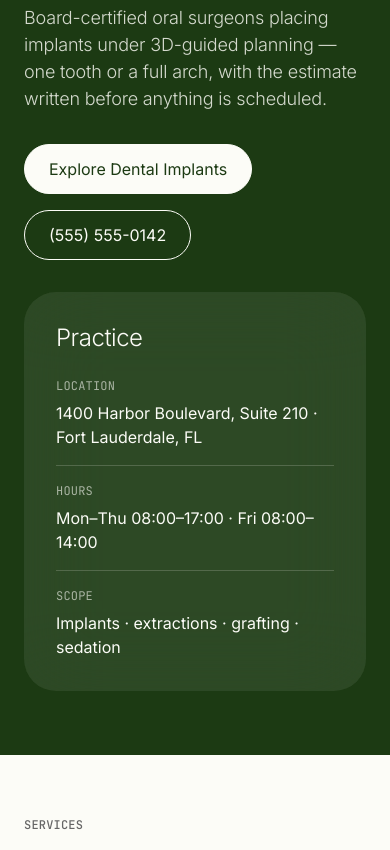
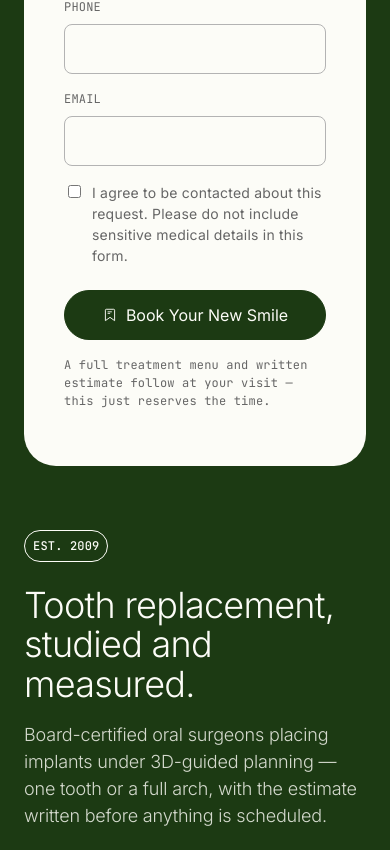
Before and after one commit to Brandonmorena/Dental-implant, a plain HTML site: page index.html in a window 390 px wide. Shown: the part 387-1237 px from the top of the page. Drawn offline with Linux system fonts and the light colour scheme.

Commit message:
Add bookmark-icon CTA, move homepage form up front, slow the popup to 3s
Three changes:

- New i-bookmark icon (matching the reference bookmark/save glyph) added
  to both pages' icon sprites, and applied to every primary booking CTA
  -- the promo modal's 'Book Your New Smile' and the on-page consultation
  form's submit button -- so the same action reads and looks the same
  everywhere on the site.

- The homepage hero now leads with an actual booking form (name, phone,
  email, consent, submit) in place of the old practice-info panel, whose
  content already lives in the footer. At desktop widths the grid already
  put text and form in the same viewport; on narrow screens the layout
  stacks to one column, which would have pushed the form below the fold,
  so a mobile-only 'order' reorders it back above the headline -- verified
  in a real browser rather than assumed from the desktop screenshot.

- The free-consultation popup now opens 3 seconds after the page settles,
  up from 1.4s.

Co-Authored-By: Claude Opus 5 <noreply@anthropic.com>
Claude-Session: https://claude.ai/code/session_01D59uv7oiSTdmhUSfAjcNeC

```diff
--- a/assets/css/styles.css
+++ b/assets/css/styles.css
@@ -196,6 +196,15 @@ img, svg { max-width: 100%; }
 .split--even { grid-template-columns: 1fr 1fr; }
 .split--center { align-items: center; }
 @media (max-width: 880px) { .split, .split--even { grid-template-columns: 1fr; } }
+
+/* On the homepage hero, the booking form is meant to be the first thing a
+   visitor sees. The grid keeps it visually second (right of the headline)
+   at desktop widths, where both sit in the same viewport anyway — but once
+   the layout stacks to one column, that DOM order would push the form below
+   the fold. Reorder it back to the top only at that breakpoint. */
+@media (max-width: 880px) {
+  .hero--form-first .form-card { order: -1; margin-bottom: var(--spacing-32); }
+}
 
 .stack-16 > * + * { margin-top: var(--spacing-16); }
 .mt-24 { margin-top: var(--spacing-24); }
--- a/assets/js/main.js
+++ b/assets/js/main.js
@@ -137,8 +137,8 @@
   }
 
   /* ---------- Promo modal ----------
-     Free-consultation popup, shown once per session a beat after the page
-     settles. Reuses the sessionStorage-dismiss pattern already used for the
+     Free-consultation popup, shown once per session 3 seconds after the page
+     loads. Reuses the sessionStorage-dismiss pattern already used for the
      CTA dock, so a visitor who closes it does not see it again this visit. */
   var promoModal = document.querySelector('[data-promo-modal]');
 
@@ -211,7 +211,7 @@
     }
 
     if (!promoAlreadyShown) {
-      window.setTimeout(openPromoModal, 1400);
+      window.setTimeout(openPromoModal, 3000);
     }
   }
 
--- a/index.html
+++ b/index.html
@@ -18,6 +18,7 @@
 <svg width="0" height="0" aria-hidden="true" focusable="false" style="position:absolute">
   <symbol id="i-check" viewBox="0 0 20 20"><path d="M4 10.5l4 4 8-9" fill="none" stroke="currentColor" stroke-width="1.5" stroke-linecap="round" stroke-linejoin="round"/></symbol>
   <symbol id="i-leaf" viewBox="0 0 24 24"><path d="M4 20c0-8 5-14 16-15 0 10-5 15-12 15H4z" fill="none" stroke="currentColor" stroke-width="1.3" stroke-linejoin="round"/><path d="M6.5 17.5C10 14 13 12 17 10.5" fill="none" stroke="currentColor" stroke-width="1.3" stroke-linecap="round"/></symbol>
+  <symbol id="i-bookmark" viewBox="0 0 24 24"><path d="M6.5 3.4h11a1.4 1.4 0 011.4 1.4v15.7l-6.9-5-6.9 5V4.8a1.4 1.4 0 011.4-1.4z" fill="none" stroke="currentColor" stroke-width="1.4" stroke-linejoin="round"/><path d="M9 7.2h5.2M9 9.6h2.6" stroke="currentColor" stroke-width="1.3" stroke-linecap="round"/></symbol>
 </svg>
 
 <div class="promo-banner">
@@ -56,7 +57,7 @@
 
 <main id="main">
   <section class="hero">
-    <div class="container split split--center">
+    <div class="container split split--center hero--form-first">
       <div>
         <span class="code-pill">EST. 2009</span>
         <h1 class="mt-24">Tooth replacement, studied and measured.</h1>
@@ -69,13 +70,34 @@
           <a class="btn btn--ghost" href="tel:+15555550142">(555) 555-0142</a>
         </div>
       </div>
-      <div class="spec-panel">
-        <h2>Practice</h2>
-        <dl>
-          <div><dt>Location</dt><dd>1400 Harbor Boulevard, Suite 210 · Fort Lauderdale, FL</dd></div>
-          <div><dt>Hours</dt><dd>Mon–Thu 08:00–17:00 · Fri 08:00–14:00</dd></div>
-          <div><dt>Scope</dt><dd>Implants · extractions · grafting · sedation</dd></div>
-        </dl>
+      <div class="form-card">
+        <h3>Book a free consultation</h3>
+        <form data-consult-form>
+          <div class="field">
+            <label for="home-name">Full name</label>
+            <input id="home-name" name="name" type="text" autocomplete="name" required>
+          </div>
+          <div class="grid grid--2" style="gap:0 var(--spacing-16)">
+            <div class="field">
+              <label for="home-phone">Phone</label>
+              <input id="home-phone" name="phone" type="tel" autocomplete="tel" required>
+            </div>
+            <div class="field">
+              <label for="home-email">Email</label>
+              <input id="home-email" name="email" type="email" autocomplete="email" required>
+            </div>
+          </div>
+          <div class="field field--inline">
+            <input id="home-consent" name="consent" type="checkbox" required>
+            <label for="home-consent">I agree to be contacted about this request. Please do not include sensitive medical details in this form.</label>
+          </div>
+          <button class="btn btn--primary btn--block" type="submit">
+            <svg width="16" height="16" aria-hidden="true"><use href="#i-bookmark"></use></svg>
+            Book Your New Smile
+          </button>
+          <p class="form-status" data-form-status tabindex="-1" role="status"></p>
+          <p class="form-note">A full treatment menu and written estimate follow at your visit — this just reserves the time.</p>
+        </form>
       </div>
     </div>
   </section>
```
Also changed, not shown: services/dental-implants/index.html (+7 -3 lines).
